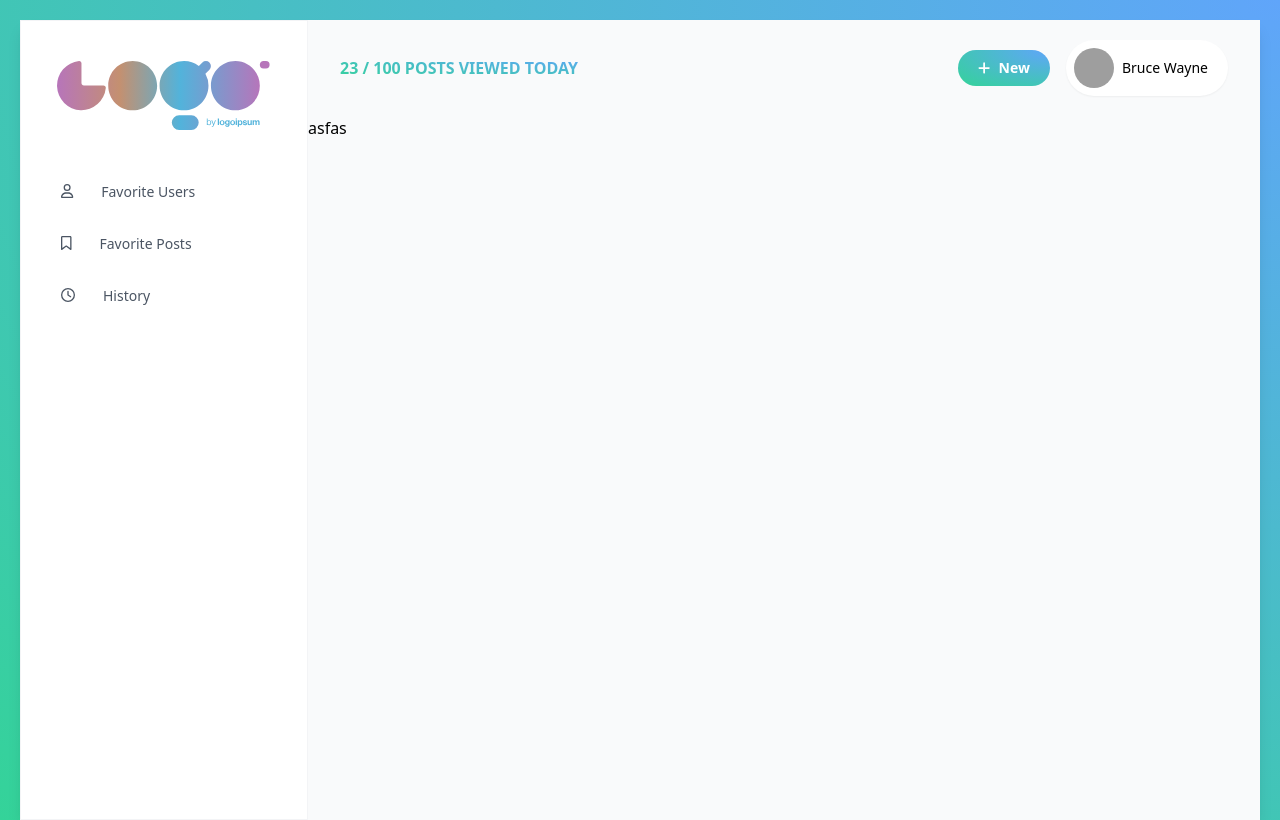
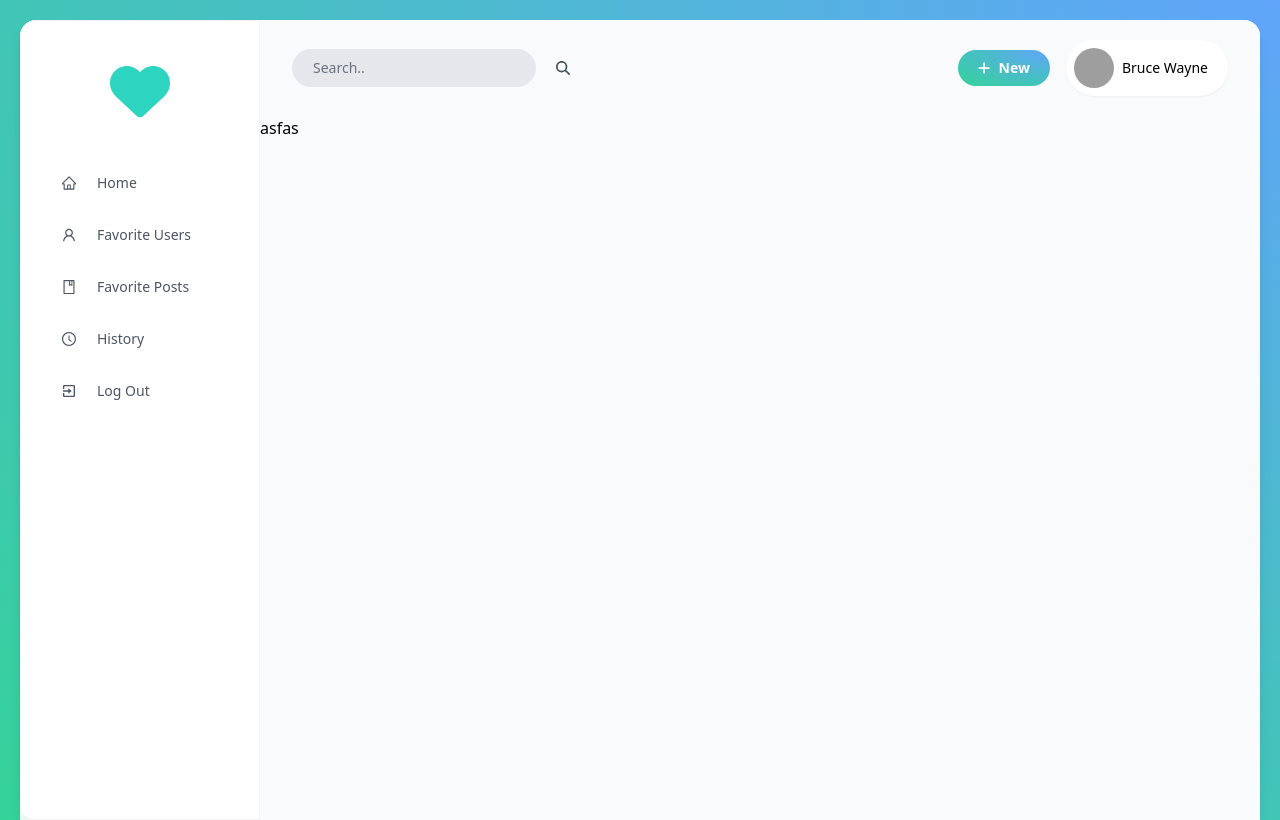
Before and after one commit to aslam91501/mysm, a Next.js app: page / in a window 1280 px wide. Built offline with nearby package versions, Linux system fonts and the light colour scheme; grey boxes are pictures that could not be loaded.

Commit message:
new posts page

```diff
--- a/package.json
+++ b/package.json
@@ -22,6 +22,7 @@
     "next": "13.1.6",
     "react": "18.2.0",
     "react-dom": "18.2.0",
+    "react-icons": "^4.7.1",
     "typescript": "4.9.5"
   },
   "devDependencies": {
--- a/src/components/authenticated-layout/index.tsx
+++ b/src/components/authenticated-layout/index.tsx
@@ -10,11 +10,11 @@ interface Props{
 export const AuthenticatedLayout = (props: Props) => {
     return <>
         <div className='default-gradient pt-5 px-5 bg-no-repeat min-h-screen'>
-            <div className="bg-white shadow-lg min-h-screen w-full flex">
+            <div className="bg-white rounded-2xl shadow-lg min-h-screen w-full flex">
                 <Sidebar />
-                <div className="flex flex-col flex-1">
+                <div className="flex flex-col flex-1 bg-gray-50 rounded-tr-2xl">
                     <Navbar />
-                    <main className="bg-gray-50 flex-1">
+                    <main className="flex-1">
                         { props.children }
                     </main>
                 </div>
--- a/src/components/authenticated-layout/navbar/createButton.tsx
+++ b/src/components/authenticated-layout/navbar/createButton.tsx
@@ -3,10 +3,10 @@ import { FontAwesomeIcon } from "@fortawesome/react-fontawesome"
 
 export const NavCreatePostButton = () => {
     return <>
-        <button className="px-5 py-2 text-sm font-semibold text-white
-            default-gradient rounded-full hover:translate-y-[-4px] transition-all
+        <button className="btn icon-btn text-white font-semibold
+            default-gradient  hover:translate-y-[-4px] transition-all
             disabled:bg-slate-600 disabled:translate-y-0
-            flex items-center gap-2">
+            ">
             <span className="text-white">
                 <FontAwesomeIcon icon={faPlus} />
             </span>
--- a/src/components/authenticated-layout/navbar/index.tsx
+++ b/src/components/authenticated-layout/navbar/index.tsx
@@ -1,4 +1,4 @@
-import { faPlus } from "@fortawesome/free-solid-svg-icons"
+import { faPlus, faSearch } from "@fortawesome/free-solid-svg-icons"
 import { FontAwesomeIcon } from "@fortawesome/react-fontawesome"
 import { NavCreatePostButton } from "./createButton"
 import { NavUserComponent } from "./navUser"
@@ -6,8 +6,14 @@ import { PostsViewedComponent } from "./postsViewed"
 
 export const Navbar = () => {
     return <>
-        <nav className="basis-24  flex justify-between items-center px-8 bg-gray-50">
-            <PostsViewedComponent />
+        <nav className="basis-24 bg-transparent  flex justify-between items-center px-8 bg-gray-50">
+            {/* <PostsViewedComponent /> */}
+            <div className="flex">
+                <input type="text" name="" id="" placeholder="Search.."
+                    className="rounded-full text-sm px-5 bg-gray-200 border-gray-200
+                        focus:outline-none focus:ring-0 focus:border-0"  />
+                <button className="btn text-gray-600"><FontAwesomeIcon icon={faSearch} /></button>
+            </div>
             <div className="flex gap-4 items-center">
                 <NavCreatePostButton />
                 <NavUserComponent />
--- a/src/components/authenticated-layout/sidebar/index.tsx
+++ b/src/components/authenticated-layout/sidebar/index.tsx
@@ -1,19 +1,25 @@
-import { faBookmark, faClock, faHeart, faUser } from "@fortawesome/free-regular-svg-icons"
+import { faBookmark, faClock, faHeart, faUser } from "@fortawesome/free-solid-svg-icons"
+import { faHome } from "@fortawesome/free-solid-svg-icons"
 import { FontAwesomeIcon } from "@fortawesome/react-fontawesome"
 import Image from "next/image"
+import { AiOutlineBook, AiOutlineClockCircle, AiOutlineFullscreenExit, AiOutlineHome, AiOutlineUser } from "react-icons/ai"
 import { SidebarItem } from "./sidebarItem"
+import {BiExit} from 'react-icons/bi';
 
 export const Sidebar = () => {
     return <>
-        <aside className="basis-72 border border-gray-100 flex flex-col">
-            <div className="flex justify-center items-center basis-1/6 py-10">
-                <img src="/logo.svg" alt="Logo" className="w-3/4"  />
+        <aside className=" basis-60 rounded-tl-2xl border bg-white/90 shadow-sm border-gray-100 flex flex-col">
+            <div className="flex justify-center items-center basis-32 py-10
+                text-6xl text-teal-400">
+                <FontAwesomeIcon icon={faHeart} />
             </div>
 
             <div className="flex flex-col gap-2">
-                <SidebarItem icon={faUser} text="Favorite Users" />
-                <SidebarItem icon={faBookmark} text="Favorite Posts"/>
-                <SidebarItem icon={faClock} text="History" />
+                <SidebarItem icon={<AiOutlineHome />} text="Home"  />
+                <SidebarItem icon={<AiOutlineUser />} text="Favorite Users" />
+                <SidebarItem icon={<AiOutlineBook />} text="Favorite Posts"/>
+                <SidebarItem icon={<AiOutlineClockCircle />} text="History" />
+                <SidebarItem icon={<BiExit />} text="Log Out" />
                 {/* <SidebarItem /> */}
             </div>
         </aside>
--- a/src/components/authenticated-layout/sidebar/sidebarItem.tsx
+++ b/src/components/authenticated-layout/sidebar/sidebarItem.tsx
@@ -1,16 +1,20 @@
 import { faHeart, IconDefinition } from "@fortawesome/free-solid-svg-icons"
 import { FontAwesomeIcon } from "@fortawesome/react-fontawesome"
+import { ReactNode } from "react"
 
 interface Props{
-    icon: IconDefinition,
+    icon: IconDefinition | ReactNode,
     text: string
 }
 
 export const SidebarItem = (props: Props) => {
     return <>
-        <div className="text-gray-600 text-sm flex gap-7 px-10 py-3 hover:cursor-pointer hover:bg-gray-100">
-            <span><FontAwesomeIcon icon={props.icon} /></span>
-            <span>{props.text}</span>
+        <div className="text-gray-600  items-center flex gap-5 px-10 py-3 hover:cursor-pointer hover:text-teal-600">
+            <span className="basis-4 ">
+                {/* <FontAwesomeIcon icon={props.icon as IconDefinition} /> */}
+                { props.icon as ReactNode }
+            </span>
+            <span className="text-sm">{props.text}</span>
         </div>
     </>
 }
--- /dev/null
+++ b/src/components/post/brief/index.tsx
@@ -0,0 +1,19 @@
+export const Post = () => {
+    return <>
+        <div className="flex flex-col border-gray-100 rounded-xl  bg-white shadow-sm
+             transition-all  ">
+            <div className="basis-52 bg-teal-600 bg-center border-t-gray-200 bg-cover rounded-t-xl "
+                style={{ backgroundImage: "url('https://media.istockphoto.com/id/1364222624/photo/big-group-of-happy-friends-stands-together-on-city-street-with-raised-arms-multiracial-young.jpg?b=1&s=170667a&w=0&k=20&c=qTS25ZxQpsr2rM1XdiHvSOyXnGY7PDxHH56NQutwAHc=')" }}>
+                 {/* > */}
+                    {/* <img src="https://img.freepik.com/free-photo/wide-angle-shot-single-tree-growing-clouded-sky-during-sunset-surrounded-by-grass_181624-22807.jpg"
+                        alt="" className="h-full w-full rounded-t-xl transition-all" />  */}
+            </div>
+            <div className="basis-20 bg-white rounded-b-xl flex gap-3 items-center  justify-between px-3">
+                <p className="text-gray-700 hover:cursor-pointer hover:text-teal-500 text-sm font-semibold tracking-wide truncate flex-1">
+                    Lorem ipsum dolor, sit amet consectetur adipisicing elit. Nisi, dignissimos quo. Exercitationem asperiores, voluptas quidem sunt a quas, maxime delectus pariatur quaerat tempore nobis iure, accusantium explicabo dignissimos porro vitae!
+                </p>
+                {/* <p className="text-xs text-gray-400 basis-24 text-right">2 Hours Ago</p> */}
+            </div>
+        </div>
+    </>
+}
--- /dev/null
+++ b/src/pages/app/new.tsx
@@ -0,0 +1,53 @@
+import { Post } from "@/components/post/brief";
+import { faFireFlameCurved, faHouseFire } from "@fortawesome/free-solid-svg-icons";
+import { FontAwesomeIcon } from "@fortawesome/react-fontawesome";
+import { AiOutlineClockCircle, AiOutlineFire } from 'react-icons/ai';
+
+export default function NewPostsPage(){
+    return <>
+        <div className="flex flex-col gap-5">
+            <section className="basis-20 flex items-center justify-center gap-2">
+                <button className="btn icon-btn bg-white border-gray-600 shadow-sm text-teal-500 hover:translate-y-[-3px]
+                    transition-all">
+                    <span className="text-teal-500">
+                        <AiOutlineFire />
+                    </span>
+                    <span>
+                        Trending
+                    </span>
+                </button>
+                <button className="btn icon-btn default-gradient text-white border-gray-600 shadow-sm hover:translate-y-[-3px]
+                    transition-all">
+                    <span>
+                        <AiOutlineClockCircle />
+                    </span>
+                    <span>
+                        New
+                    </span>
+                </button>
+            </section>
+
+            <section className="flex-grow grid grid-cols-3
+                gap-5 px-10">
+                <Post />
+                <Post />
+                <Post />
+                <Post />
+                <Post />
+                <Post />
+                <Post />
+                <Post />
+                <Post />
+                <Post />
+                <Post />
+                <Post />
+                <Post />
+                <Post />
+                <Post />
+                <Post />
+                <Post />
+                <Post />
+            </section>
+        </div>
+    </>
+}
--- /dev/null
+++ b/src/pages/app/trending.tsx
@@ -0,0 +1,53 @@
+import { Post } from "@/components/post/brief";
+import { faFireFlameCurved, faHouseFire } from "@fortawesome/free-solid-svg-icons";
+import { FontAwesomeIcon } from "@fortawesome/react-fontawesome";
+import { AiOutlineClockCircle, AiOutlineFire } from 'react-icons/ai';
+
+export default function TrendingPostsPage(){
+    return <>
+        <div className="flex flex-col gap-5">
+            <section className="basis-20 flex items-center justify-center gap-2">
+                <button className="btn icon-btn bg-white border-gray-600 shadow-sm text-teal-500 hover:translate-y-[-3px]
+                    transition-all">
+                    <span className="text-teal-500">
+                        <AiOutlineFire />
+                    </span>
+                    <span>
+                        Trending
+                    </span>
+                </button>
+                <button className="btn icon-btn default-gradient text-white border-gray-600 shadow-sm hover:translate-y-[-3px]
+                    transition-all">
+                    <span>
+                        <AiOutlineClockCircle />
+                    </span>
+                    <span>
+                        New
+                    </span>
+                </button>
+            </section>
+
+            <section className="flex-grow grid grid-cols-3
+                gap-5 px-10">
+                <Post />
+                <Post />
+                <Post />
+                <Post />
+                <Post />
+                <Post />
+                <Post />
+                <Post />
+                <Post />
+                <Post />
+                <Post />
+                <Post />
+                <Post />
+                <Post />
+                <Post />
+                <Post />
+                <Post />
+                <Post />
+            </section>
+        </div>
+    </>
+}
--- a/src/styles/globals.css
+++ b/src/styles/globals.css
@@ -15,3 +15,11 @@
     hover:bg-[radial-gradient(ellipse_at_top_right,_var(--tw-gradient-stops))]
     hover:from-blue-400 hover:to-emerald-400
 }
+
+.btn{
+    @apply px-5 py-2 text-sm  rounded-full
+}
+
+.icon-btn{
+    @apply flex items-center gap-2
+}
```
Also changed, not shown: public/logo2.svg (added), 1 other file (tests, documents, lock files or other folders).
